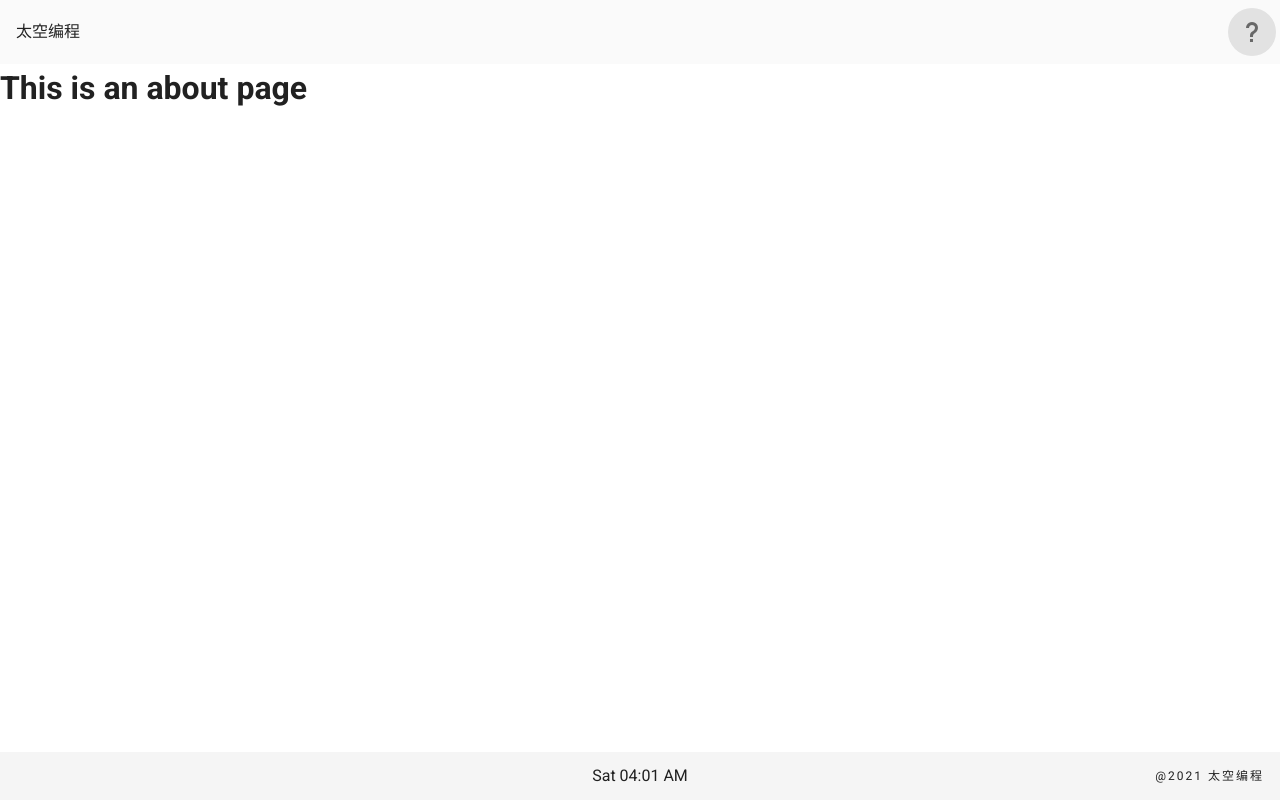
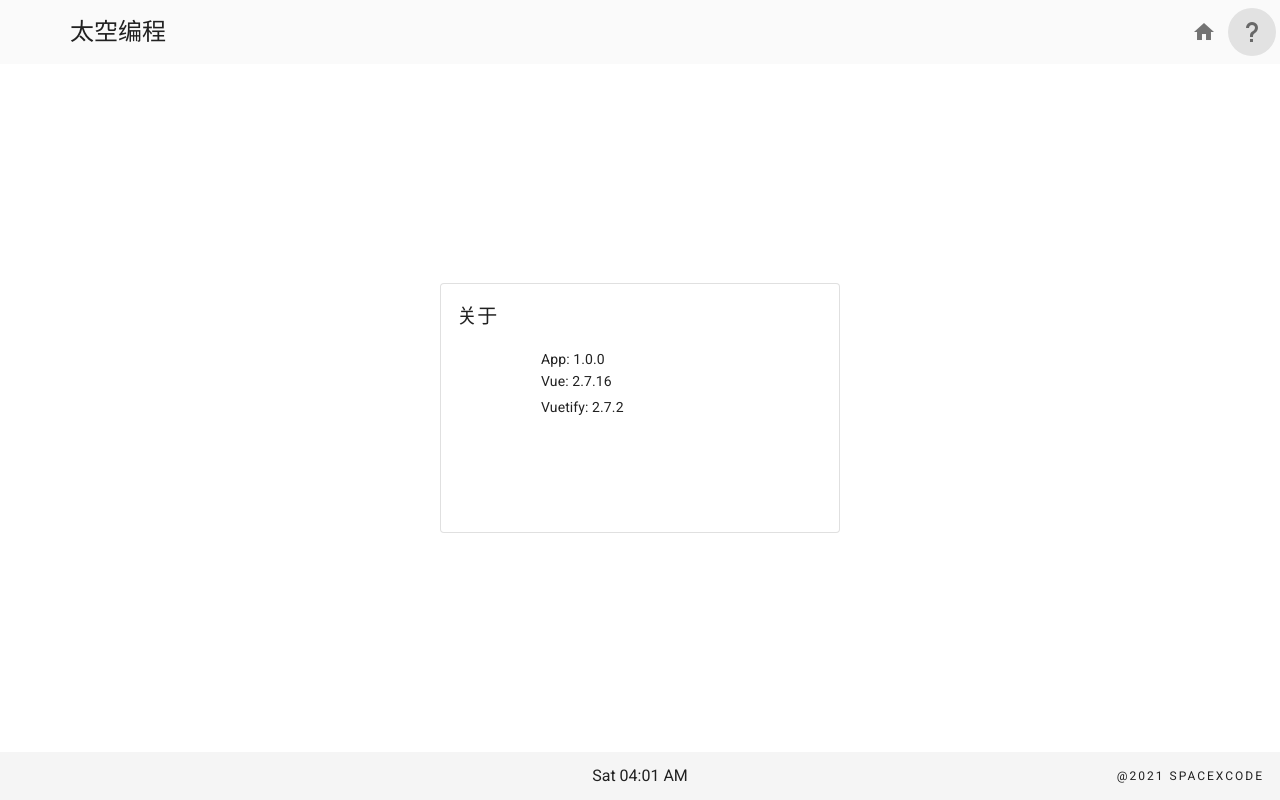
Before and after one commit to fantingsheng/industrial-control-app, a Vue app: page /about in a window 1280 px wide. Built offline with nearby package versions, Linux system fonts and the light colour scheme.

Commit message:
fix: about page fix

```diff
--- a/src/components/TheAppBar.vue
+++ b/src/components/TheAppBar.vue
@@ -1,11 +1,14 @@
 <template>
   <v-app-bar app color="#FAFAFA" :elevation="0">
     <div class="d-flex align-center">
-      太空编程
+      <v-img :src="require('../assets/logo.png')" width="50"></v-img>
+      <v-row class="text-h5 pl-4">太空编程</v-row>
     </div>
 
     <v-spacer></v-spacer>
-
+    <v-btn icon to="/">
+      <v-icon>mdi-home</v-icon>
+    </v-btn>
     <v-btn icon to="/about">
       <v-icon>mdi-help</v-icon>
     </v-btn>
@@ -14,6 +17,6 @@
 
 <script lang="ts">
 import { Vue, Component, Prop } from "vue-property-decorator";
-@Component({})
+@Component
 export default class TheAppBar extends Vue {}
 </script>
--- a/src/components/TheFooter.vue
+++ b/src/components/TheFooter.vue
@@ -8,7 +8,7 @@
       cols="5"
       class="py-2 text-right text-overline font-weight-regular"
       align="end"
-      >@{{ new Date().getFullYear() }} 太空编程</v-col
+      >@{{ new Date().getFullYear() }} spaceXCode</v-col
     >
   </v-footer>
 </template>
--- a/src/views/About.vue
+++ b/src/views/About.vue
@@ -1,5 +1,56 @@
 <template>
-  <div class="about">
-    <h1>This is an about page</h1>
-  </div>
+  <v-container class="ma-0 pa-0" fill-height fluid>
+    <v-card
+      class="about ma-auto"
+      min-width="400"
+      min-height="250"
+      flat
+      outlined
+    >
+      <v-card-title>关于</v-card-title>
+      <div class="d-flex flex-no-wrap justify-space-between">
+        <v-avatar class="ma-3" size="60" tile>
+          <v-img :src="require('../assets/logo.png')"></v-img>
+        </v-avatar>
+        <v-card-text>
+          <div no-gutters v-for="(v, k) in versions" :key="k">
+            <span>{{ k }}</span
+            >: {{ v }}
+          </div>
+        </v-card-text>
+      </div>
+    </v-card>
+  </v-container>
 </template>
+
+<script lang="ts">
+import { Vue, Component } from "vue-property-decorator";
+import Vuetify from "vuetify";
+
+@Component
+export default class About extends Vue {
+  get versions() {
+    return {
+      app: "1.0.0",
+      vue: Vue.version,
+      vuetify: Vuetify.version
+    };
+  }
+}
+</script>
+
+<style lang="scss" scoped>
+
+.v-card__text {
+  padding-top: 0;
+  padding-bottom: 0;
+
+  div span {
+    text-transform: capitalize;
+  }
+
+  div:last-child {
+    margin-top: 4px;
+  }
+}
+</style>
```
Also changed, not shown: src/assets/screen.png (added), 1 other file (tests, documents, lock files or other folders).
